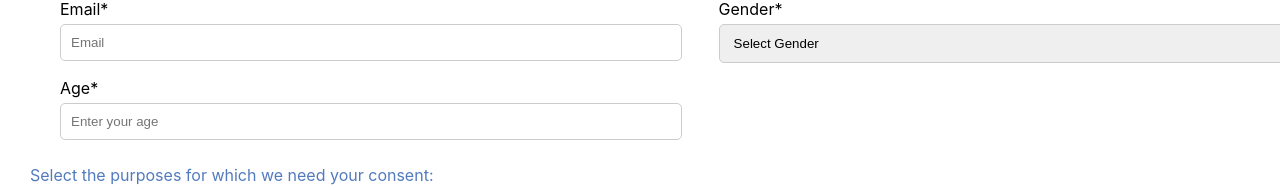
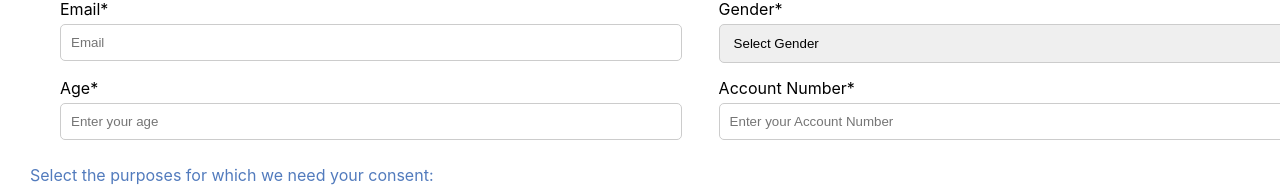
Before and after one commit to abhishek818/demo-consent, a React (Create React App) app: page /privacy in a window 1280 px wide. Shown: the part 373-563 px from the top of the page. Built offline with nearby package versions, Linux system fonts and the light colour scheme.

Commit message:
Adding the other input for account number

```diff
--- a/src/Privacy.js
+++ b/src/Privacy.js
@@ -68,7 +68,6 @@ function Privacy() {
 		const userMobile = formData.mobileNumber;
 		const userage = formData.age;
 		const userIdentifier = formData.fullName || defaultUserIdentifier;
-		const parentEmail = formData.parentEmail || "";
 		const bodyData = {
 			application_id: applicationId,
 			purpose_ids: formData.selectedOptions,
@@ -76,7 +75,6 @@ function Privacy() {
 			user_email: userEmail,
 			user_contact: userMobile,
 			age: userage,
-			parent_email: parentEmail,
 		};
 
 		const overlay = document.getElementById('consent-overlay');
@@ -218,6 +216,18 @@ function Privacy() {
 					required
 				/>
 			</div>
+			<div className="form-group">
+				<label htmlFor="full-name">Account Number*</label>
+				<input
+					type="text"
+					id="number"
+					name="number"
+					placeholder="Enter your Account Number"
+					value={formData.number}
+					onChange={handleChange}
+					required
+				/>
+			</div>
 </div>
 	</section>
 			{showParentEmail && formData.age < 18 && (
```
